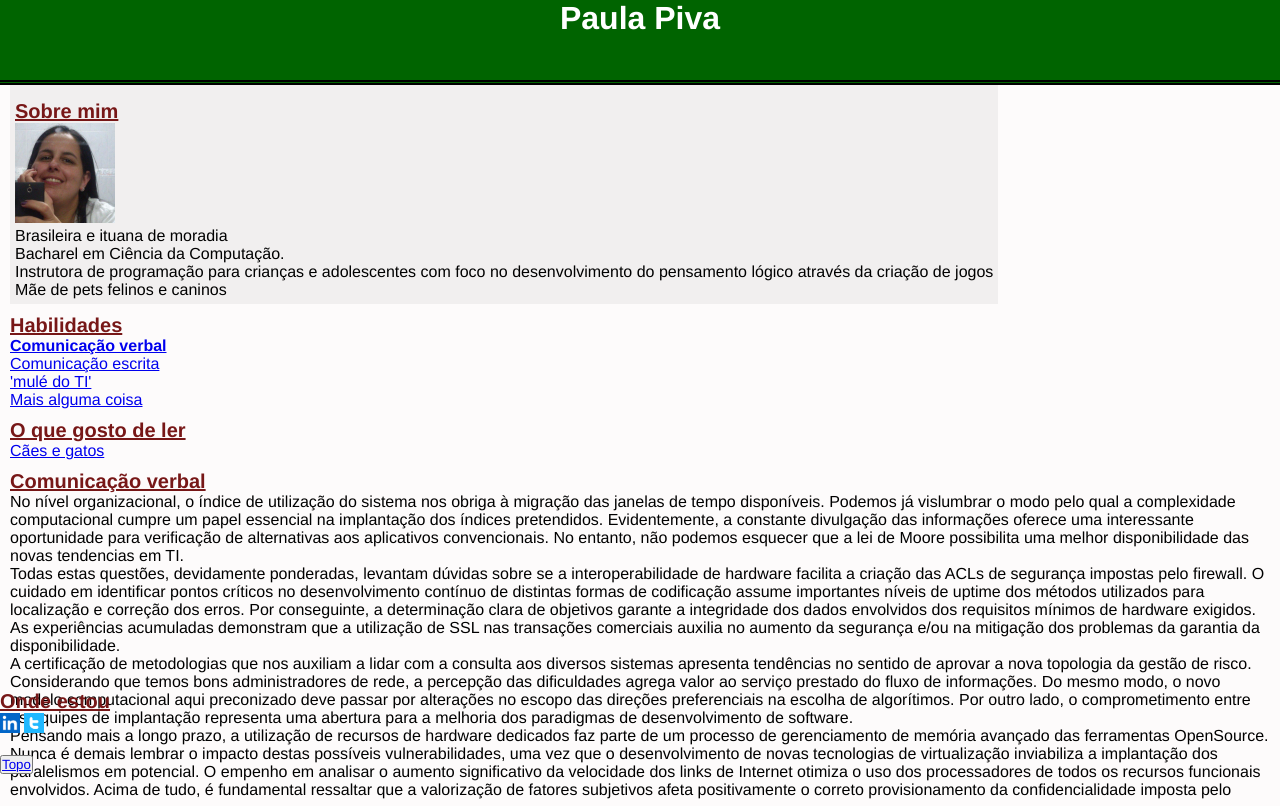
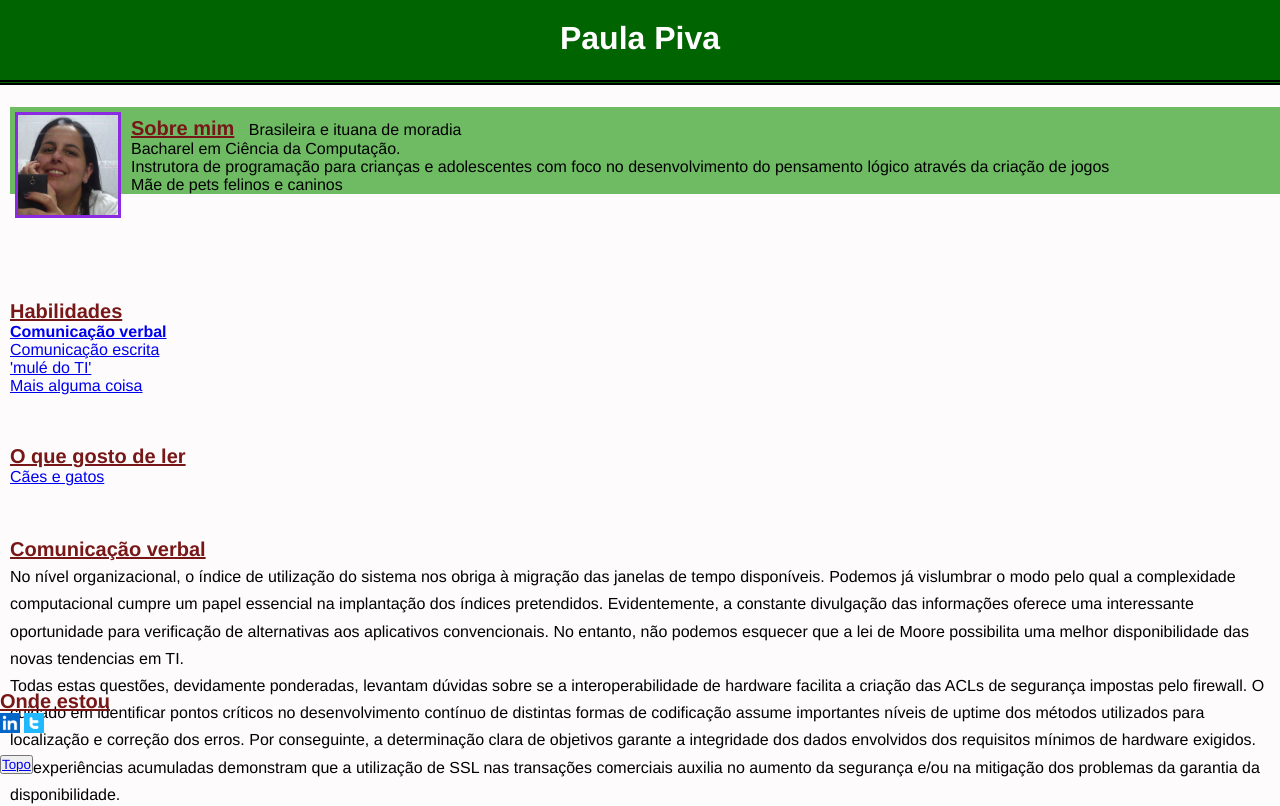
Before and after one commit to paulapiva/Trybe-Exercicios, a website: page modulo1-fundamentos/portfolio/index.html in a window 1280 px wide. Drawn offline with Linux system fonts and the light colour scheme.

Commit message:
exercicios portfolio

```diff
--- a/modulo1-fundamentos/portfolio/index.html
+++ b/modulo1-fundamentos/portfolio/index.html
@@ -8,16 +8,16 @@
   <body>
     <header id="cabecalho">
       <h1>Paula Piva</h1>
-    </header>
-    <div class="container">
-      <div class="caixa" id="aboutme">
+      <div id="aboutme">
         <h2 class="titulo">Sobre mim</h2>
         <img src="ativos/eu.jpg" id="foto" alt="foto de perfil" width="100px">
         <p>Brasileira e ituana de moradia</p>
         <p>Bacharel em Ciência da Computação.
-            </br> Instrutora de programação para crianças e adolescentes com foco no desenvolvimento do pensamento lógico através da criação de jogos</p>
+        </br> Instrutora de programação para crianças e adolescentes com foco no desenvolvimento do pensamento lógico através da criação de jogos</p>
         <p>Mãe de pets felinos e caninos</p>
       </div>
+    </header>
+    <div class="container">
 
       <div id="habilidades">
         <h2 class="titulo">Habilidades</h2>
@@ -33,8 +33,6 @@
         <h2 class="titulo">O que gosto de ler</h2>
         <a href="https://www.umsabadoqualquer.com/category/caes-e-gatos/">Cães e gatos</a>
       </div>
-
-
 
       <div class="textos">
         <h3 class = "titulo" id="verbal">Comunicação verbal</h3>
--- a/modulo1-fundamentos/portfolio/style.css
+++ b/modulo1-fundamentos/portfolio/style.css
@@ -2,6 +2,7 @@
   margin: 0;
   padding: 0;
   font-family: Helvetica, Arial, sans-serif;
+
 }
 body {
   background-color: rgb(253, 251, 251);
@@ -23,19 +24,35 @@ body {
 #cabecalho h1{
   text-align: center;
   color: white;
+  padding-top: 20px;
+}
+
+#aboutme{
+  background-color: rgb(110, 187, 100);
+  margin-left: 10px;
+  margin-top: 50px;
+
+}
+#aboutme h2, #aboutme p{
+  position: relative;
+  display: inline-block;
+  margin-left: 10px;
+}
+#aboutme img{
+  position: relative;
+  float:left;
+  margin-left: 5px;
+  margin-top: 5px;
+  padding: 3px;
+  background-color: blueviolet;
+
 }
 
 .container {
-    margin-top: 85px;
+  margin-top: 300px;
   height: 150px;
 }
 
-.caixa{
-    background-color:rgb(241, 239, 239);
-    display: inline-block;
-    padding: 5px;
-
-}
 
 .titulo {
   margin-top: 10px;
@@ -45,11 +62,13 @@ body {
   text-decoration:underline;
 }
 
+.container .titulo{
+  margin-top: 50px;
+}
 .textos{
-
-    height: 340px;
+  height: 320px;
   overflow-y: auto;
-
+  line-height: 170%;
 }
 
 footer{
@@ -59,6 +78,11 @@ footer{
 height: 15%;
 width: 100%;
 }
+
+ul li:nth-child(odd){
+  color:rgb(224, 11, 224)
+}
+
 div.textos h3 p:nth-child(odd) {
 color:chartreuse;
 font-family: 'Lucida Sans', 'Lucida Sans Regular', 'Lucida Grande', 'Lucida Sans Unicode', Geneva, Verdana, sans-serif;
```
Lines whose indentation alone changed are shown as unchanged.
